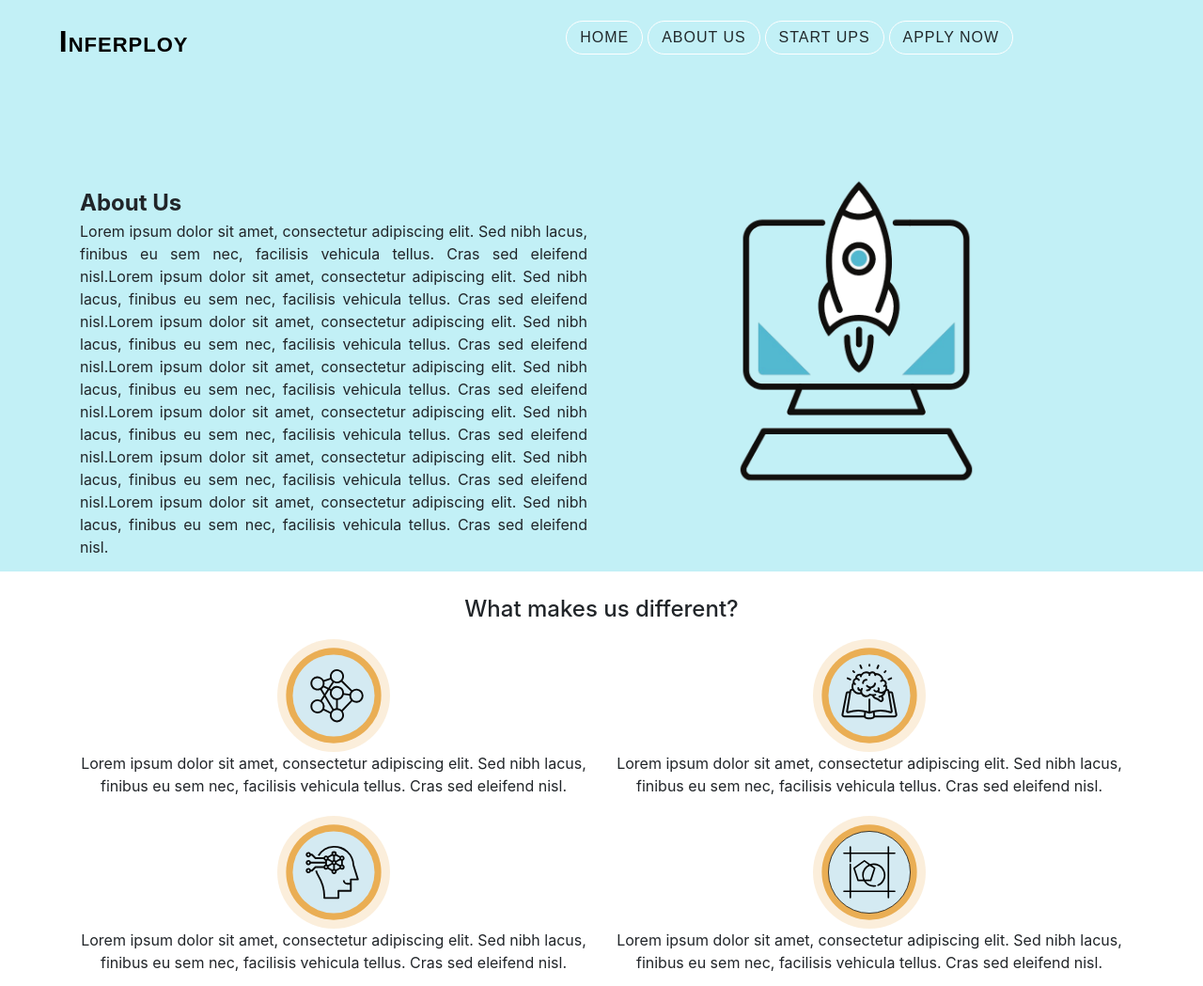
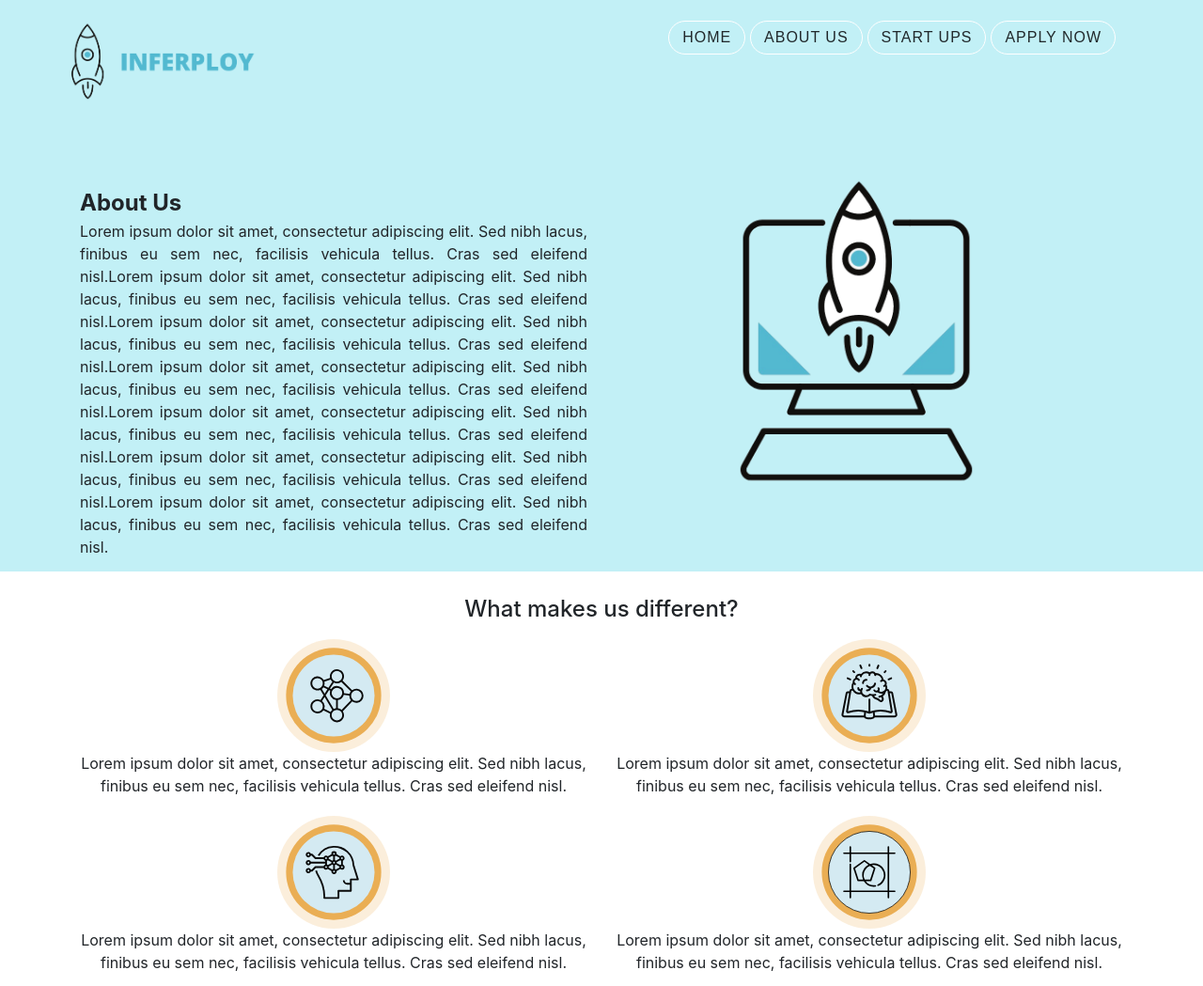
Before and after one commit to sahajsinghsachdeva/Inferploy, a plain HTML site: page about_us.html in a window 1280 px wide. Shown: the top 1049 px of the page at 94% size. Drawn offline with Linux system fonts and the light colour scheme.

Commit message:
Logo in navbar

```diff
--- a/components/navbar.html
+++ b/components/navbar.html
@@ -7,7 +7,7 @@
 <body>
     <nav>
         <div class="logo">
-            <h3>Inferploy</h3>
+            <img src="../Images/navbar logo.png" alt="">
         </div>
         <div class="hamburger">
             <div class="line1"></div>
--- a/css/navbar.css
+++ b/css/navbar.css
@@ -17,21 +17,11 @@ nav{
    z-index: 999999;
    background-color: #c2f0f6;
    position: static;
+   text-align: center;
 }
-.logo{
-   padding:1vh 1vw;
-   display: inline-block;
-   text-align: center;
-   margin-top: auto;
-   margin-bottom: auto;
+.logo img{
+   height: 8rem;
 }
-.logo h3{
-   font-variant: small-caps;
-   font-weight: bold;
-   font-size: 2rem;
-   margin-left: 50px ;
-}
-
 .nav-links{
    display: flex;
    list-style: none;
```
Also changed, not shown: components/homepage-header.html (+2 -0 lines), Images/navbar logo.png (added).
